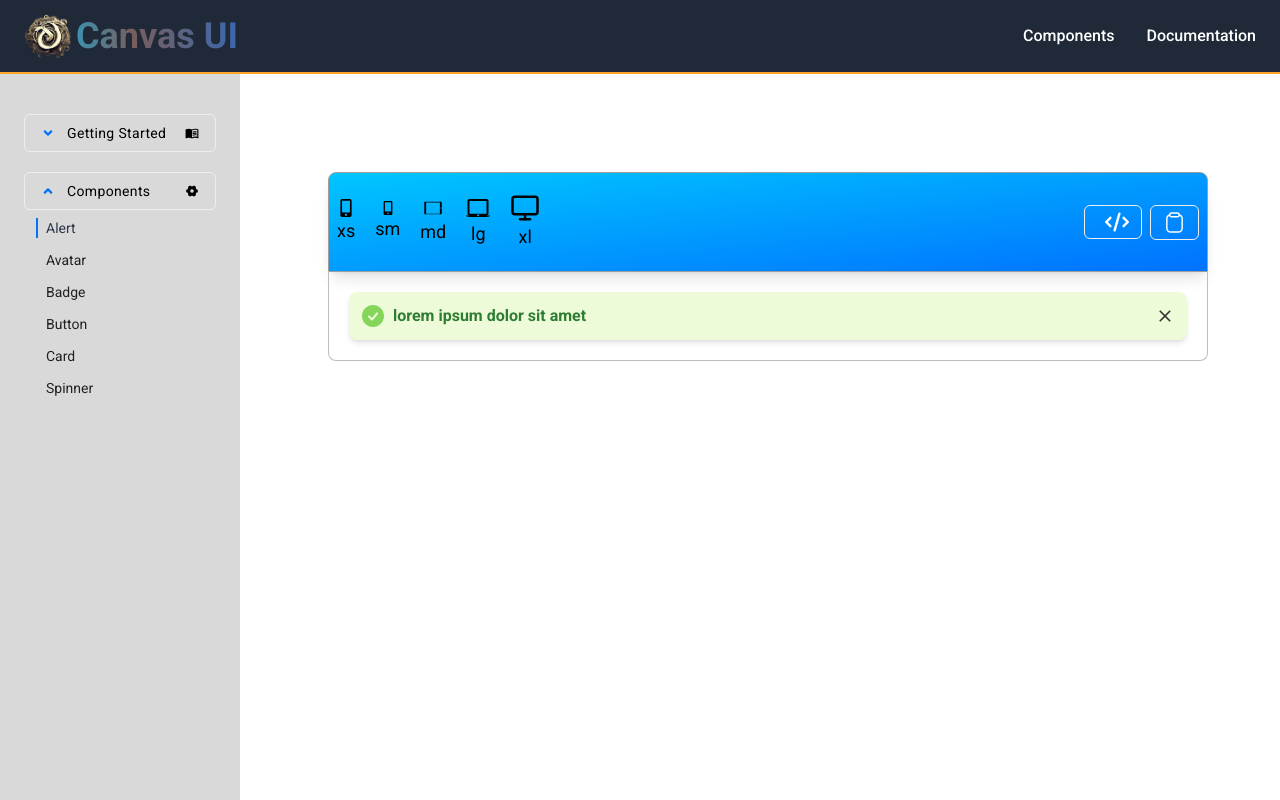
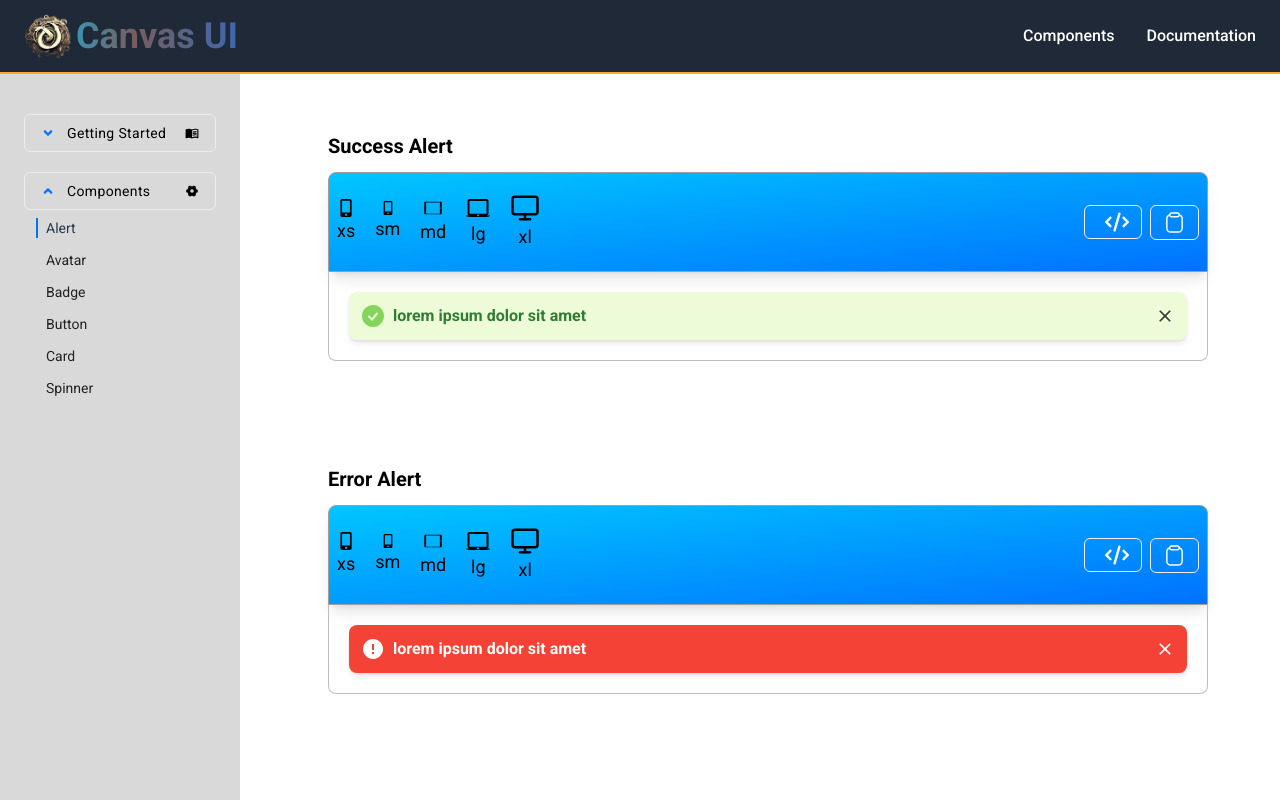
Before and after one commit to nayon117/Canvas-UI, a React (Vite) app: page /components/alert in a window 1280 px wide. Built offline with nearby package versions, Linux system fonts and the light colour scheme.

Commit message:
create alert2

```diff
--- a/src/Shared/CodeBox/CodeBox.jsx
+++ b/src/Shared/CodeBox/CodeBox.jsx
@@ -33,7 +33,7 @@ const CodeBox = ({ children, stringCode, text }) => {
     <>
       <div className={`w-full rounded-md h-fit  px-4 py-2 `}>
         <div className={`w-full rounded-md h-fit  px-4 py-1 my-10 `}>
-          <h2 className="text-black text-3xl font-semibold mb-10">{text}</h2>
+          <h2 className="text-black text-xl font-semibold mb-3">{text}</h2>
 
           <div className="flex gap-2 items-center sm:justify-between justify-end rounded-t-lg border border-gray-500 shadow-lg bg-gradient-to-br from-[#00c6ff] to-[#0072ff] py-5">
             <div className="hidden sm:flex items-center gap-x-5 text-black text-lg ml-2">
--- a/src/components/App/Alerts/Alert1.jsx
+++ b/src/components/App/Alerts/Alert1.jsx
@@ -2,7 +2,7 @@ import CodeBox from "../../../Shared/CodeBox/CodeBox";
 
 const Alert1 = () => {
   return (
-    <CodeBox stringCode={`<div className="success flex items-center justify-start bg-[#EDFBD8] rounded-lg shadow-md p-3"><div className="success__icon"><svg fill="none" height="24" viewBox="0 0 24 24" width="24" xmlns="http://www.w3.org/2000/svg"><path clipRule="evenodd" d="m12 1c-6.075 0-11 4.925-11 11s4.925 11 11 11 11-4.925 11-11-4.925-11-11-11zm4.768 9.14c.0878-.1004.1546-.21726.1966-.34383.0419-.12657.0581-.26026.0477-.39319-.0105-.13293-.0475-.26242-.1087-.38085-.0613-.11844-.1456-.22342-.2481-.30879-.1024-.08536-.2209-.14938-.3484-.18828s-.2616-.0519-.3942-.03823c-.1327.01366-.2612.05372-.3782.1178-.1169.06409-.2198.15091-.3027.25537l-4.3 5.159-2.225-2.226c-.1886-.1822-.4412-.283-.7034-.2807s-.51301.1075-.69842.2929-.29058.4362-.29285.6984c-.00228.2622.09851.5148.28067.7034l3 3c.0983.0982.2159.1748.3454.2251.1295.0502.2681.0729.4069.0665.1387-.0063.2747-.0414.3991-.1032.1244-.0617.2347-.1487.3236-.2554z" fill="#84D65A" fillRule="evenodd"></path></svg></div><div className="ml-2 font-semibold text-green-800">lorem ipsum dolor sit amet</div><div className="ml-auto cursor-pointer"><svg height="20" viewBox="0 0 20 20" width="20" xmlns="http://www.w3.org/2000/svg"><path d="m15.8333 5.34166-1.175-1.175-4.6583 4.65834-4.65833-4.65834-1.175 1.175 4.65833 4.65834-4.65833 4.6583 1.175 1.175 4.65833-4.6583 4.6583 4.6583 1.175-1.175-4.6583-4.6583z" fill="#393a37"></path></svg></div></div>`}>
+    <CodeBox stringCode={`<div className="success flex items-center justify-start bg-[#EDFBD8] rounded-lg shadow-md p-3"><div className="success__icon"><svg fill="none" height="24" viewBox="0 0 24 24" width="24" xmlns="http://www.w3.org/2000/svg"><path clipRule="evenodd" d="m12 1c-6.075 0-11 4.925-11 11s4.925 11 11 11 11-4.925 11-11-4.925-11-11-11zm4.768 9.14c.0878-.1004.1546-.21726.1966-.34383.0419-.12657.0581-.26026.0477-.39319-.0105-.13293-.0475-.26242-.1087-.38085-.0613-.11844-.1456-.22342-.2481-.30879-.1024-.08536-.2209-.14938-.3484-.18828s-.2616-.0519-.3942-.03823c-.1327.01366-.2612.05372-.3782.1178-.1169.06409-.2198.15091-.3027.25537l-4.3 5.159-2.225-2.226c-.1886-.1822-.4412-.283-.7034-.2807s-.51301.1075-.69842.2929-.29058.4362-.29285.6984c-.00228.2622.09851.5148.28067.7034l3 3c.0983.0982.2159.1748.3454.2251.1295.0502.2681.0729.4069.0665.1387-.0063.2747-.0414.3991-.1032.1244-.0617.2347-.1487.3236-.2554z" fill="#84D65A" fillRule="evenodd"></path></svg></div><div className="ml-2 font-semibold text-green-800">lorem ipsum dolor sit amet</div><div className="ml-auto cursor-pointer"><svg height="20" viewBox="0 0 20 20" width="20" xmlns="http://www.w3.org/2000/svg"><path d="m15.8333 5.34166-1.175-1.175-4.6583 4.65834-4.65833-4.65834-1.175 1.175 4.65833 4.65834-4.65833 4.6583 1.175 1.175 4.65833-4.6583 4.6583 4.6583 1.175-1.175-4.6583-4.6583z" fill="#393a37"></path></svg></div></div>`} text={`Success Alert`}>
       <div className="success flex items-center justify-start bg-[#EDFBD8] rounded-lg shadow-md p-3">
         <div className="success__icon">
           <svg
--- /dev/null
+++ b/src/components/App/Alerts/Alert2.jsx
@@ -0,0 +1,41 @@
+import CodeBox from "../../../Shared/CodeBox/CodeBox";
+
+const Alert2 = () => {
+  return (
+    <CodeBox stringCode={`<div className="error flex items-center justify-start bg-red-500 rounded-lg shadow-md p-3"><div><svg xmlns="http://www.w3.org/2000/svg" width="24" viewBox="0 0 24 24" height="24" fill="none"><path fill="#fff" d="m13 13h-2v-6h2zm0 4h-2v-2h2zm-1-15c-1.3132 0-2.61358.25866-3.82683.7612-1.21326.50255-2.31565 1.23915-3.24424 2.16773-1.87536 1.87537-2.92893 4.41891-2.92893 7.07107 0 2.6522 1.05357 5.1957 2.92893 7.0711.92859.9286 2.03098 1.6651 3.24424 2.1677 1.21325.5025 2.51363.7612 3.82683.7612 2.6522 0 5.1957-1.0536 7.0711-2.9289 1.8753-1.8754 2.9289-4.4189 2.9289-7.0711 0-1.3132-.2587-2.61358-.7612-3.82683-.5026-1.21326-1.2391-2.31565-2.1677-3.24424-.9286-.92858-2.031-1.66518-3.2443-2.16773-1.2132-.50254-2.5136-.7612-3.8268-.7612z"></path></svg></div><div className="ml-2 font-semibold text-white">lorem ipsum dolor sit amet</div><div className="ml-auto cursor-pointer"><svg xmlns="http://www.w3.org/2000/svg" width="20" viewBox="0 0 20 20" height="20"><path fill="#fff" d="m15.8333 5.34166-1.175-1.175-4.6583 4.65834-4.65833-4.65834-1.175 1.175 4.65833 4.65834-4.65833 4.6583 1.175 1.175 4.65833-4.6583 4.6583 4.6583 1.175-1.175-4.6583-4.6583z"></path></svg></div></div>`} text={`Error Alert`}>
+      <div className="error flex items-center justify-start bg-red-500 rounded-lg shadow-md p-3">
+        <div>
+          <svg
+            xmlns="http://www.w3.org/2000/svg"
+            width="24"
+            viewBox="0 0 24 24"
+            height="24"
+            fill="none"
+          >
+            <path
+              fill="#fff"
+              d="m13 13h-2v-6h2zm0 4h-2v-2h2zm-1-15c-1.3132 0-2.61358.25866-3.82683.7612-1.21326.50255-2.31565 1.23915-3.24424 2.16773-1.87536 1.87537-2.92893 4.41891-2.92893 7.07107 0 2.6522 1.05357 5.1957 2.92893 7.0711.92859.9286 2.03098 1.6651 3.24424 2.1677 1.21325.5025 2.51363.7612 3.82683.7612 2.6522 0 5.1957-1.0536 7.0711-2.9289 1.8753-1.8754 2.9289-4.4189 2.9289-7.0711 0-1.3132-.2587-2.61358-.7612-3.82683-.5026-1.21326-1.2391-2.31565-2.1677-3.24424-.9286-.92858-2.031-1.66518-3.2443-2.16773-1.2132-.50254-2.5136-.7612-3.8268-.7612z"
+            ></path>
+          </svg>
+        </div>
+        <div className="ml-2 font-semibold text-white">
+          lorem ipsum dolor sit amet
+        </div>
+        <div className="ml-auto cursor-pointer">
+          <svg
+            xmlns="http://www.w3.org/2000/svg"
+            width="20"
+            viewBox="0 0 20 20"
+            height="20"
+          >
+            <path
+              fill="#fff"
+              d="m15.8333 5.34166-1.175-1.175-4.6583 4.65834-4.65833-4.65834-1.175 1.175 4.65833 4.65834-4.65833 4.6583 1.175 1.175 4.65833-4.6583 4.6583 4.6583 1.175-1.175-4.6583-4.6583z"
+            ></path>
+          </svg>
+        </div>
+      </div>
+    </CodeBox>
+  );
+};
+export default Alert2;
--- a/src/rootComponents/Alert/Alert.jsx
+++ b/src/rootComponents/Alert/Alert.jsx
@@ -1,9 +1,11 @@
 import Alert1 from "../../components/App/Alerts/Alert1";
+import Alert2 from "../../components/App/Alerts/Alert2";
 
 const Alert = () => {
   return (
     <div>
       <Alert1 />
+      <Alert2/>
     </div>
   );
 };
```
